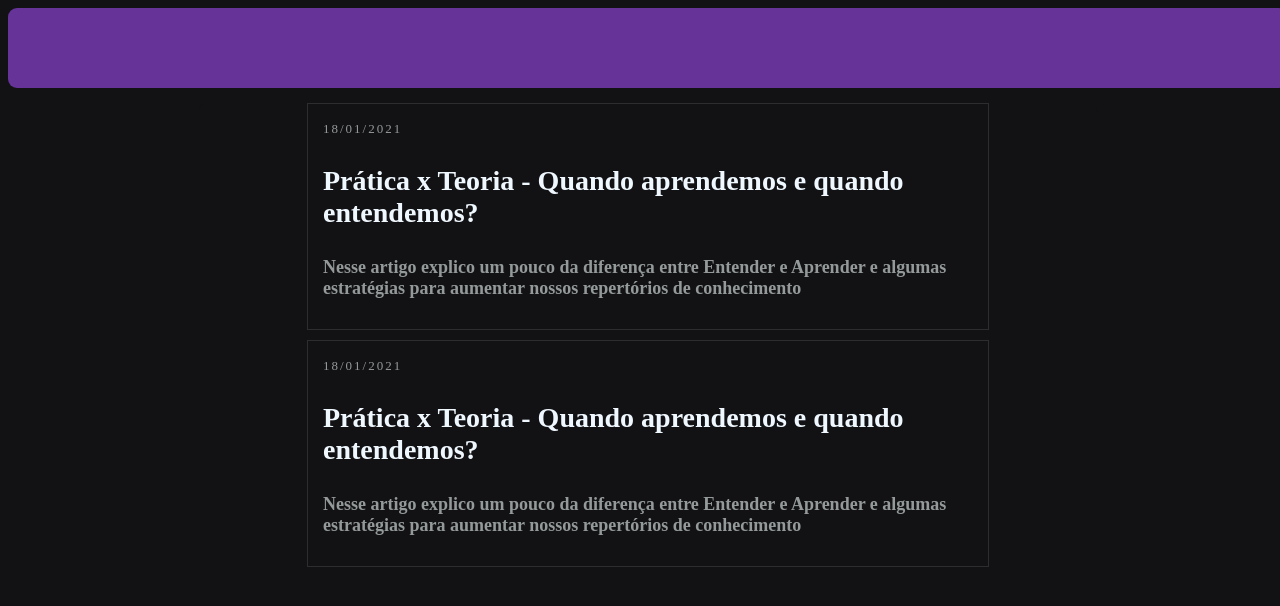
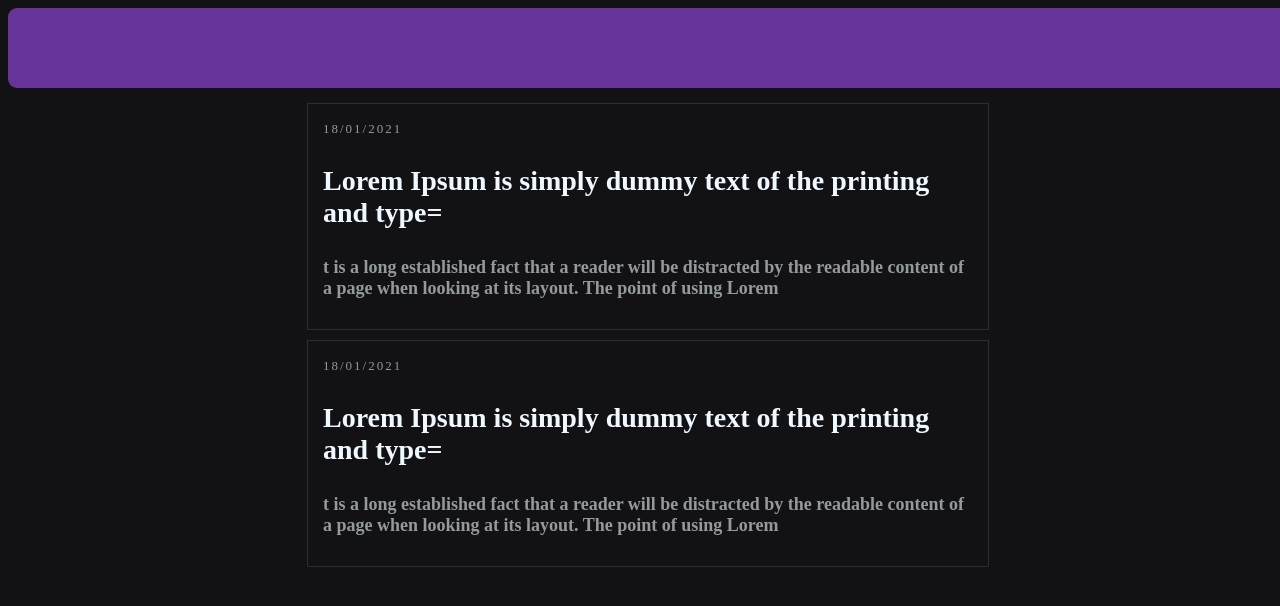
Before and after one commit to talisonsouza/blog, a plain HTML site: page index.html in a window 1280 px wide. Drawn offline with Linux system fonts and the light colour scheme.

Commit message:
textos loren ipsum

```diff
--- a/index.html
+++ b/index.html
@@ -15,19 +15,18 @@
         <a href="#">
             <article class="news-item">
                 <span>18/01/2021</span>
-                <h1>Prática x Teoria - Quando aprendemos e quando entendemos?</h1>
-                <h2>Nesse artigo explico um pouco da diferença entre Entender e Aprender e algumas estratégias para aumentar nossos repertórios de conhecimento</h2>
+                <h1>Lorem Ipsum is simply dummy text of the printing and type=</h1>
+                <h2>t is a long established fact that a reader will be distracted by the readable content of a page when looking at its layout. The point of using Lorem </h2>
             </article>
         </a>
 
         <a href="#">
             <article class="news-item">
                 <span>18/01/2021</span>
-                <h1>Prática x Teoria - Quando aprendemos e quando entendemos?</h1>
-                <h2>Nesse artigo explico um pouco da diferença entre Entender e Aprender e algumas estratégias para aumentar nossos repertórios de conhecimento</h2>
+                <h1>Lorem Ipsum is simply dummy text of the printing and type=</h1>
+                <h2>t is a long established fact that a reader will be distracted by the readable content of a page when looking at its layout. The point of using Lorem </h2>
             </article>
         </a>
     </section>
-
 </body>
 </html>
```
